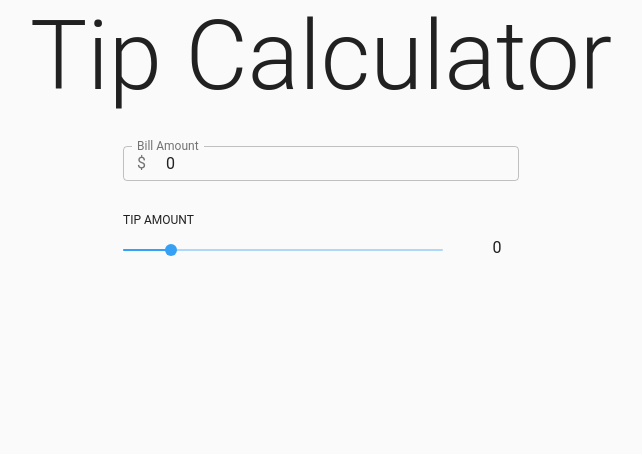
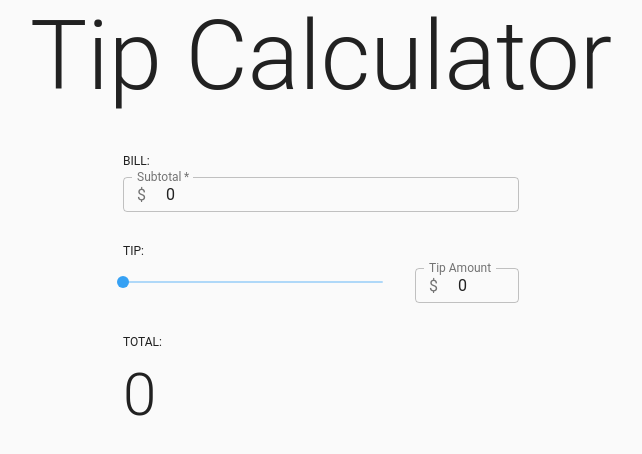
Before and after one commit to mikedpad/tip-calculator, a React (Create React App) app: page / in a window 1280 px wide. Shown: the top 454 px of the page, without its empty margins (319-961 px from the left). Built offline with nearby package versions, Linux system fonts and the light colour scheme.

Commit message:
Updated components
Updated calculator hook/context reducer
Added Total
Added Item component to encapsulate sections (Bill, Tip, Total)
Removed numberUtils in favor of lodash "round"

```diff
--- a/src/components/App.jsx
+++ b/src/components/App.jsx
@@ -3,8 +3,10 @@ import { makeStyles } from '@material-ui/styles';
 import Container from '@material-ui/core/Container';
 import Grid from '@material-ui/core/Grid';
 import Typography from '@material-ui/core/Typography';
+import { useTipCalc } from '../context/useTipCalc';
 import Bill from './Bill';
 import Tip from './Tip';
+import Total from './Total';
 
 const useStyles = makeStyles({
   root: {
@@ -19,6 +21,7 @@ const useStyles = makeStyles({
 
 const App = () => {
   const classes = useStyles();
+  const { amount } = useTipCalc();
 
   return (
     <>
@@ -28,10 +31,13 @@ const App = () => {
       <Container fixed maxWidth="xs" className={classes.root}>
         <Grid>
           <Grid item>
-            <Bill />
+            <Bill defaultValue={amount.bill} />
           </Grid>
           <Grid item>
-            <Tip />
+            <Tip defaultValue={amount.tip} />
+          </Grid>
+          <Grid item>
+            <Total />
           </Grid>
         </Grid>
       </Container>
--- a/src/components/Bill.jsx
+++ b/src/components/Bill.jsx
@@ -1,29 +1,42 @@
 import React from 'react';
+import PropTypes from 'prop-types';
 import FormControl from '@material-ui/core/FormControl';
 import InputLabel from '@material-ui/core/InputLabel';
 import OutlinedInput from '@material-ui/core/OutlinedInput';
 import InputAdornment from '@material-ui/core/InputAdornment';
+import Item from './Item';
 import { useTipCalc } from '../context/useTipCalc';
 
-const Bill = () => {
+const Bill = ({ defaultValue }) => {
   const { updateBill } = useTipCalc();
-  const handleBillChange = evt => updateBill(parseFloat(evt.target.value));
+  const handleBillChange = evt => {
+    const { value } = evt.target;
+    if (value > 0) {
+      updateBill(value);
+    }
+  };
 
   return (
-    <FormControl fullWidth variant="outlined">
-      <InputLabel htmlFor="bill-amount">Bill Amount</InputLabel>
+    <Item label="Bill">
+      <FormControl required fullWidth variant="outlined">
+        <InputLabel htmlFor="bill-amount">Subtotal</InputLabel>
         <OutlinedInput
           id="bill-amount"
-        defaultValue={0}
+          defaultValue={defaultValue}
           onChange={handleBillChange}
-        required
           type="number"
+          min={0}
           inputMode="numeric"
-        labelWidth={85}
+          labelWidth={70}
           startAdornment={<InputAdornment position="start">$</InputAdornment>}
         />
       </FormControl>
+    </Item>
   );
 };
 
 export default Bill;
+
+Bill.propTypes = {
+  defaultValue: PropTypes.number.isRequired,
+};
--- /dev/null
+++ b/src/components/Item.jsx
@@ -0,0 +1,18 @@
+import React from 'react';
+import PropTypes from 'prop-types';
+import Typography from '@material-ui/core/Typography';
+
+const Item = ({ label, children }) => (
+  <>
+    <Typography component="h3" variant="overline">
+      {label}:
+    </Typography>
+    {children}
+  </>
+);
+
+export default Item;
+
+Item.propTypes = {
+  label: PropTypes.string.isRequired,
+};
--- a/src/components/Tip.jsx
+++ b/src/components/Tip.jsx
@@ -1,10 +1,15 @@
 import React from 'react';
+import PropTypes from 'prop-types';
 import Grid from '@material-ui/core/Grid';
-import Typography from '@material-ui/core/Typography';
 import Slider from '@material-ui/core/Slider';
-import { makeStyles } from '@material-ui/styles';
+import FormControl from '@material-ui/core/FormControl';
+import InputLabel from '@material-ui/core/InputLabel';
+import OutlinedInput from '@material-ui/core/OutlinedInput';
+import InputAdornment from '@material-ui/core/InputAdornment';
+import { makeStyles } from '@material-ui/core';
+import debounce from 'lodash/debounce';
+import Item from './Item';
 import { useTipCalc } from '../context/useTipCalc';
-import { defaultState } from '../context/tipCalcReducer';
 
 const useStyles = makeStyles({
   sliderRoot: {
@@ -12,45 +17,54 @@ const useStyles = makeStyles({
       flex: `1 0`,
     },
     '& .MuiGrid-item:last-child': {
-      width: 60,
+      width: 120,
       marginLeft: `1rem`,
     },
   },
 });
 
-const Tip = () => {
-  const { tip, updateTip, getTipAmount, getTotal } = useTipCalc();
-  const { tip: defaultTip } = defaultState;
-  const tipAmount = getTipAmount();
-  const handleTipChange = (evt, value) => updateTip(parseFloat(value));
+const Tip = ({ defaultValue }) => {
+  const {
+    updateTip,
+    amount: { tip },
+  } = useTipCalc();
+  const handleTipChange = (evt, value) => updateTip(value);
+  const debounceTipChange = debounce(handleTipChange, 150);
   const classes = useStyles();
-  console.log(`  Tip: ${tip}%\nTotal: ${getTotal()}`);
 
   return (
-    <>
-      <Typography id="tip-slider" component="h3" variant="overline">
-        Tip Amount
-      </Typography>
+    <Item label="Tip">
       <Grid container direction="row" spacing={2} className={classes.sliderRoot}>
         <Grid item>
           <Slider
-            step={5}
             min={0}
             max={100}
-            defaultValue={defaultTip}
-            onChange={handleTipChange}
+            track={false}
+            defaultValue={defaultValue}
+            onChange={debounceTipChange}
             aria-labelledby="tip-slider"
             valueLabelDisplay="auto"
           />
         </Grid>
         <Grid item>
-          <Typography component="p" align="center" variant="body1">
-            {tipAmount}
-          </Typography>
+          <FormControl variant="outlined">
+            <InputLabel htmlFor="tip-amount">Tip Amount</InputLabel>
+            <OutlinedInput
+              id="tip-amount"
+              value={tip}
+              readOnly
+              labelWidth={85}
+              startAdornment={<InputAdornment position="start">$</InputAdornment>}
+            />
+          </FormControl>
         </Grid>
       </Grid>
-    </>
+    </Item>
   );
 };
 
 export default Tip;
+
+Tip.propTypes = {
+  defaultValue: PropTypes.number.isRequired,
+};
--- /dev/null
+++ b/src/components/Total.jsx
@@ -0,0 +1,18 @@
+import React from 'react';
+import Typography from '@material-ui/core/Typography';
+import { useTipCalc } from '../context/useTipCalc';
+import Item from './Item';
+
+const Total = () => {
+  const {
+    amount: { total },
+  } = useTipCalc();
+
+  return (
+    <Item label="Total">
+      <Typography variant="h2">{total}</Typography>
+    </Item>
+  );
+};
+
+export default Total;
--- a/src/context/actionTypes.js
+++ /dev/null
@@ -1,2 +0,0 @@
-export const SET_BILL = `SET_BILL`;
-export const SET_TIP = `SET_TIP`;
--- a/src/context/tipCalcReducer.js
+++ b/src/context/tipCalcReducer.js
@@ -1,19 +1,17 @@
-import { SET_BILL, SET_TIP } from './actionTypes';
-
 export const defaultState = {
   bill: 0,
   tip: 15,
 };
 
-export default (state = defaultState, action) => {
+export const reducer = (state = defaultState, action) => {
   const { type, payload } = action;
   switch (type) {
-    case SET_BILL:
+    case `SET_BILL`:
       return {
         ...state,
         bill: parseFloat(payload),
       };
-    case SET_TIP:
+    case `SET_TIP`:
       return {
         ...state,
         tip: parseFloat(payload),
--- a/src/context/useTipCalc.jsx
+++ b/src/context/useTipCalc.jsx
@@ -1,8 +1,10 @@
 import React, { useContext, useMemo, createContext, useReducer } from 'react';
-import { SET_BILL, SET_TIP } from './actionTypes';
-import reducer, { defaultState } from './tipCalcReducer';
+import ldRound from 'lodash/round';
+import { defaultState, reducer } from './tipCalcReducer';
 
 const NoteContext = createContext();
+
+const roundTo2Dec = value => ldRound(value, 2);
 
 function useTipCalc() {
   const context = useContext(NoteContext);
@@ -12,19 +14,22 @@ function useTipCalc() {
   const [state, dispatch] = context;
   const dispatchAction = (type, payload) => dispatch({ type, payload });
 
-  const { bill, tip } = state;
-  const updateBill = payload => dispatchAction(SET_BILL, payload);
-  const updateTip = payload => dispatchAction(SET_TIP, payload);
-  const getTipAmount = () => bill * (tip * 0.01);
-  const getTotal = () => bill + getTipAmount();
+  const amount = {
+    get bill() {
+      return roundTo2Dec(state.bill);
+    },
+    get tip() {
+      return roundTo2Dec(state.bill * (state.tip * 0.01));
+    },
+    get total() {
+      return roundTo2Dec(this.bill + this.tip);
+    },
+  };
 
   return {
-    bill,
-    tip,
-    updateBill,
-    updateTip,
-    getTipAmount,
-    getTotal,
+    updateBill: payload => dispatchAction(`SET_BILL`, payload),
+    updateTip: payload => dispatchAction(`SET_TIP`, payload),
+    amount,
   };
 }
 
--- a/src/util/numberUtils.js
+++ /dev/null
@@ -1,4 +0,0 @@
-export default {
-  truncate: value => parseFloat(parseFloat(value).toFixed(2)),
-  round: value => Math.round((value * 10.0) / 10.0),
-};
```
Lines whose indentation alone changed are shown as unchanged.
